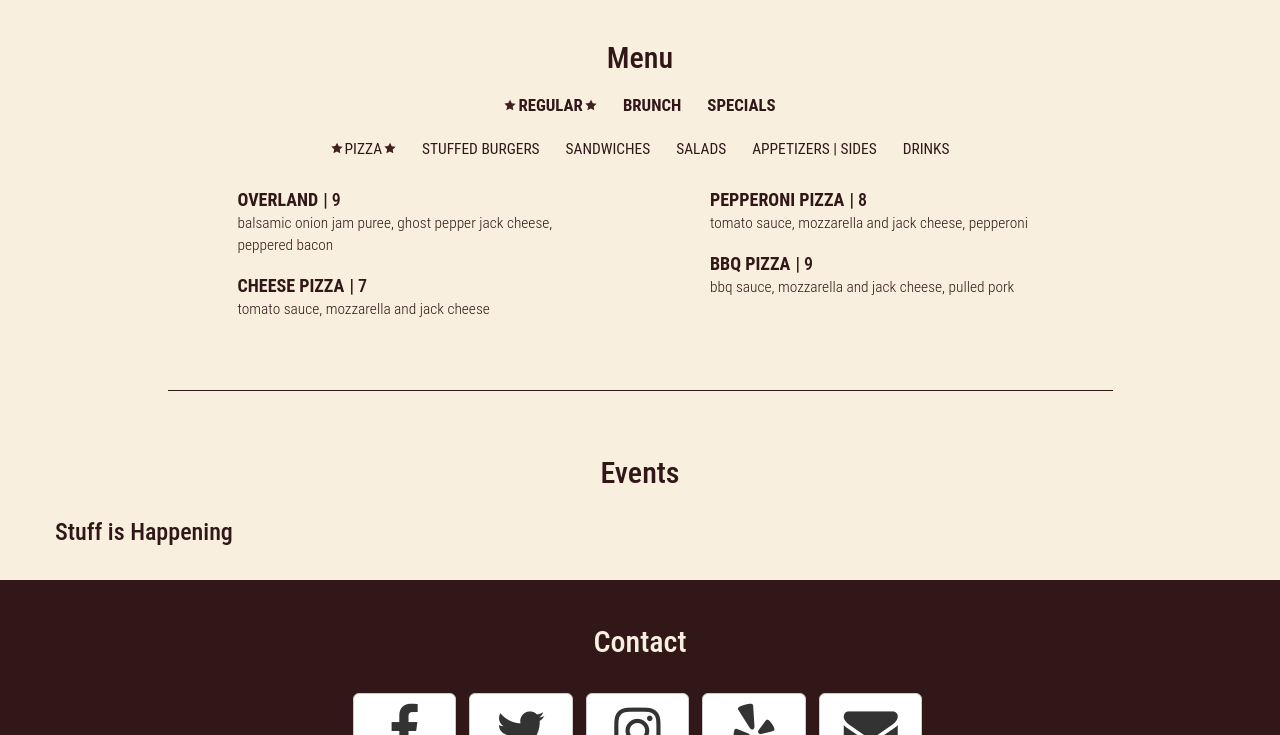
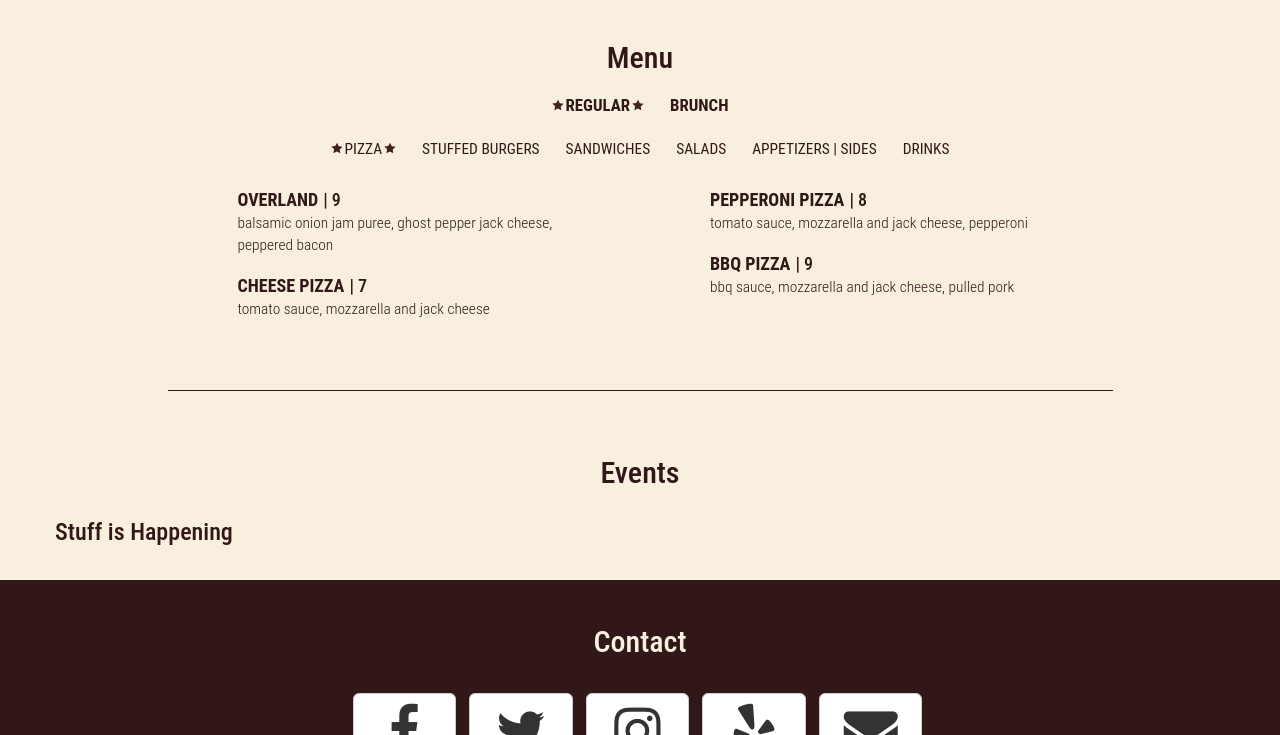
Before and after one commit to overland-oakland/overland-oakland.github.io, a Jekyll site: the page built from index.html, in a window 1280 px wide and 900 px high, scrolled down 739 px, cut to the strip 165-900 px from the top of the window. Built offline with Jekyll 4.4.1, drawn with Linux system fonts in a browser that asks for light colours; nearby versions of some CDN libraries.

Commit message:
Remove specials from the menu.

```diff
--- a/_data/layouts/menu.yml
+++ b/_data/layouts/menu.yml
@@ -8,6 +8,4 @@ regular:
   - drinks
 brunch:
   - brunch
-specials:
-  - specials
 ---
```
